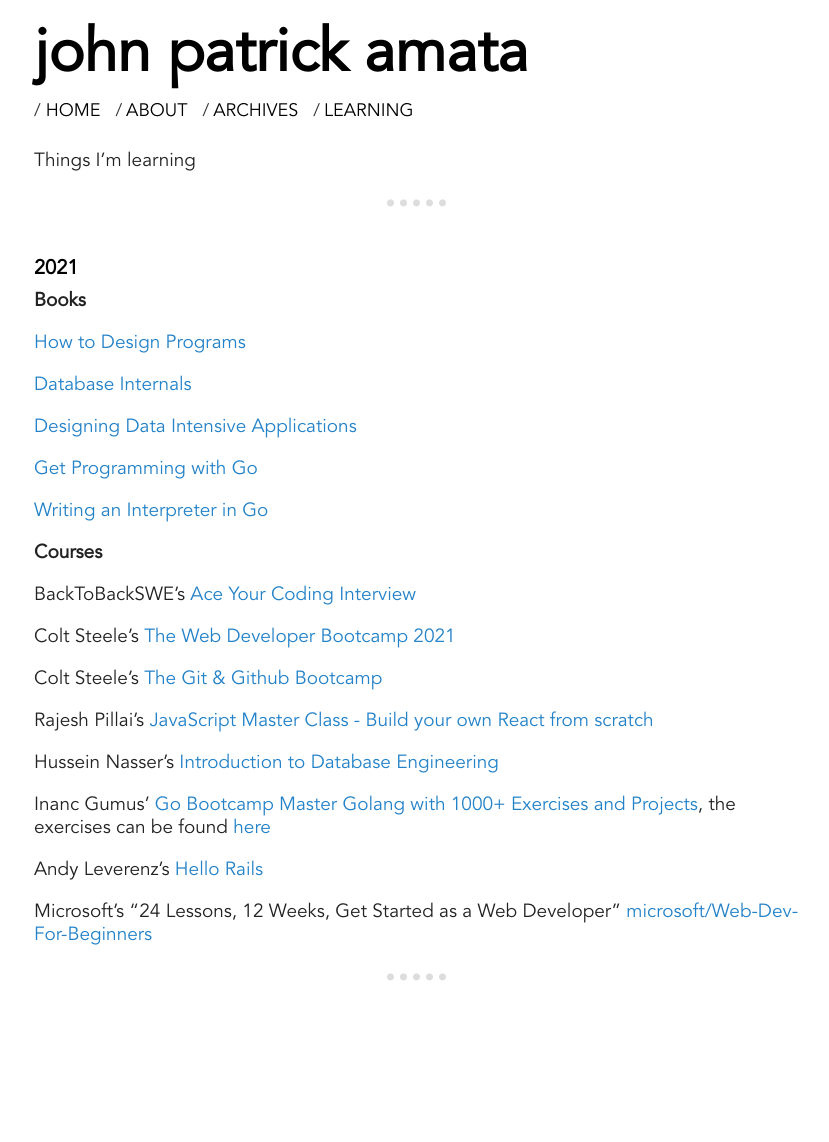
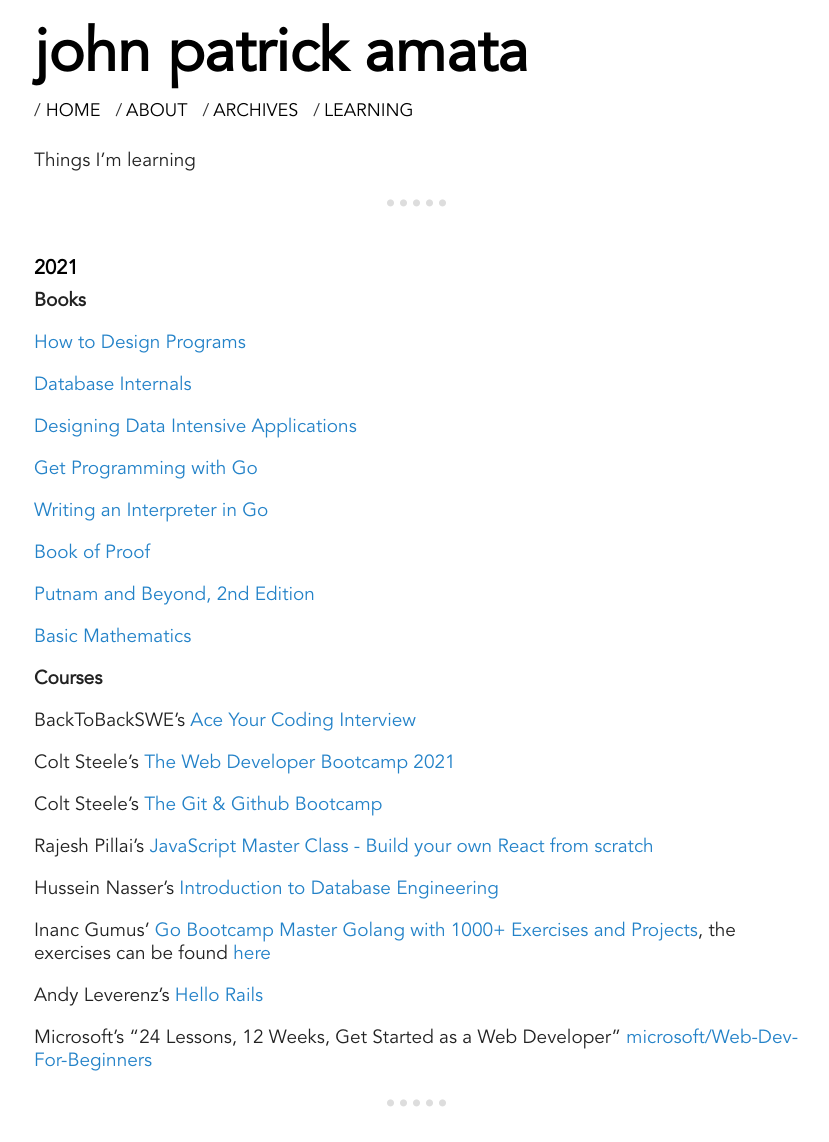
Before and after one commit to jpamata/jpamata.github.io, a Jekyll site: the page built from learning.md, in a window 1280 px wide. Shown: the whole page, without its empty margins (222-1051 px from the left). Built offline with Jekyll 4.4.1, drawn with Linux system fonts in a browser that asks for light colours; before the commit the page ends 1016 px from its top, so only the background shows below that.

Commit message:
Update learning.md

```diff
--- a/learning.md
+++ b/learning.md
@@ -21,6 +21,12 @@
 
 [Writing an Interpreter in Go](https://interpreterbook.com/)
 
+[Book of Proof](https://www.people.vcu.edu/~rhammack/BookOfProof/)
+
+[Putnam and Beyond, 2nd Edition](https://www.amazon.com/Putnam-Beyond-R%C4%83zvan-Gelca-ebook/dp/B077NHBD4N)
+
+[Basic Mathematics](https://www.amazon.com/Basic-Mathematics-Serge-Lang/dp/0387967877)
+
 **Courses**
 
 BackToBackSWE's [Ace Your Coding Interview](https://backtobackswe.com/)
```
